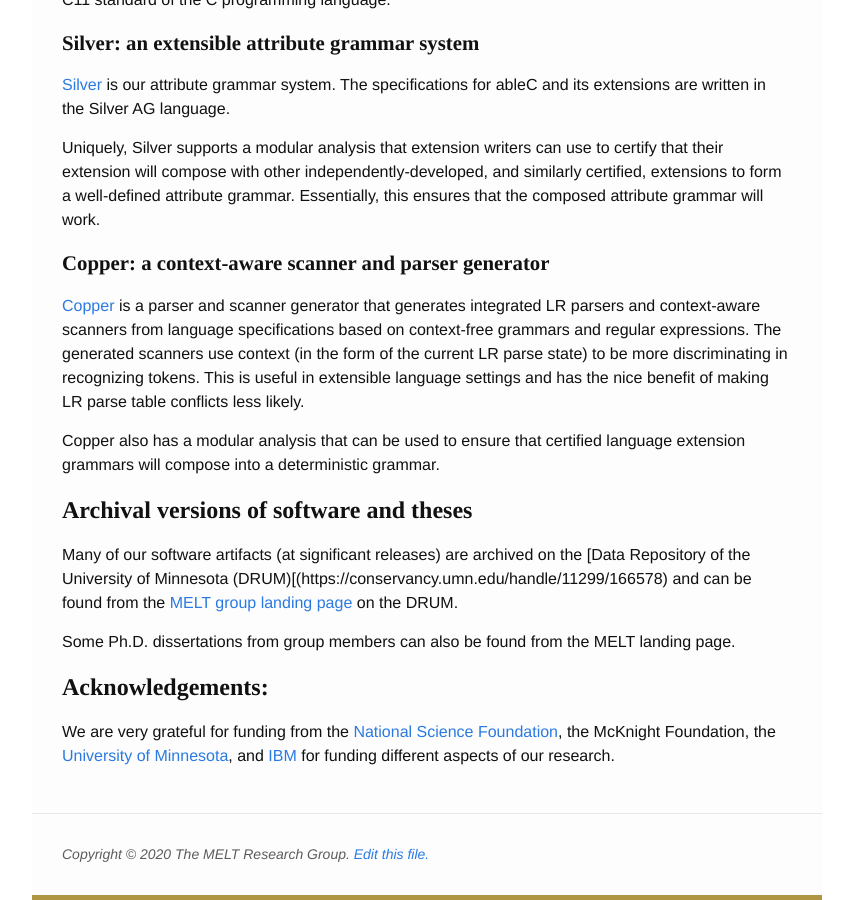
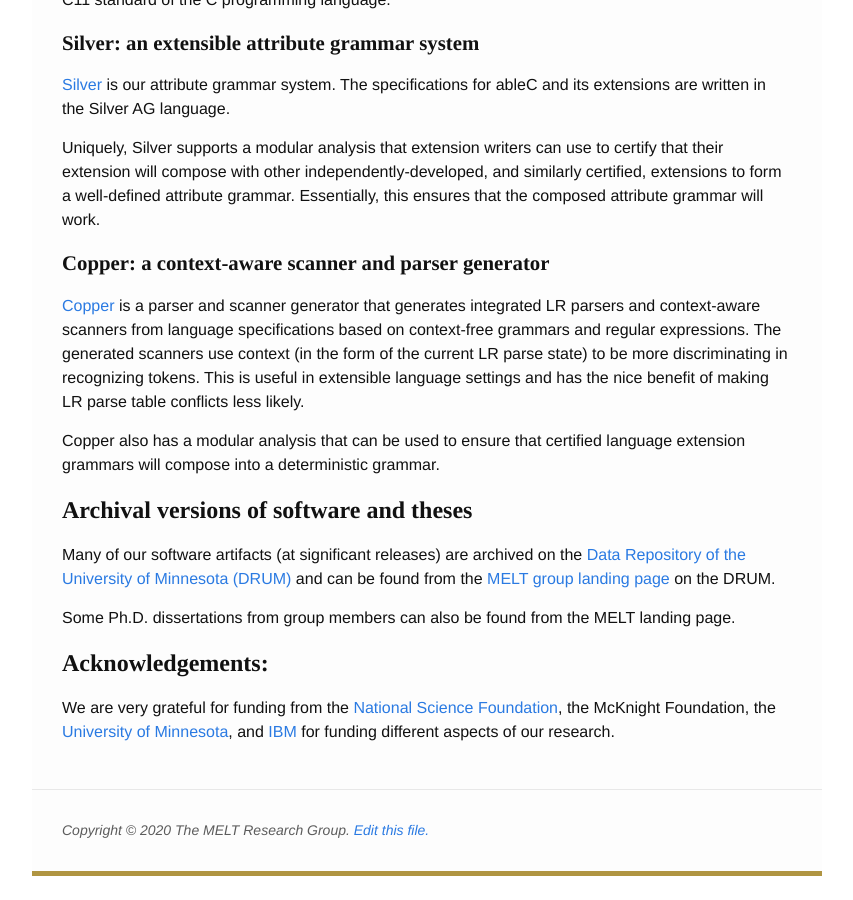
Before and after one commit to melt-umn/melt-website, a Jekyll site: the page built from _pages/home.md, in a window 1280 px wide and 900 px high, scrolled down 1371 px. Shown: the whole window, without its empty margins (213-1066 px from the left). Built offline with Jekyll 4.4.1, drawn with Linux system fonts in a browser that asks for light colours; after the commit the page ends 2247 px from its top, so only the background shows below that.

Commit message:
Fix broken URL formatting

```diff
--- a/_pages/home.md
+++ b/_pages/home.md
@@ -107,7 +107,7 @@
 
 Many of our software artifacts (at significant releases) are archived
 on the [Data Repository of the University of Minnesota
-(DRUM)[(https://conservancy.umn.edu/handle/11299/166578) and can be
+(DRUM)](https://conservancy.umn.edu/handle/11299/166578) and can be
 found from the [MELT group landing
 page](http://hdl.handle.net/11299/206558) on the DRUM.
 
```
